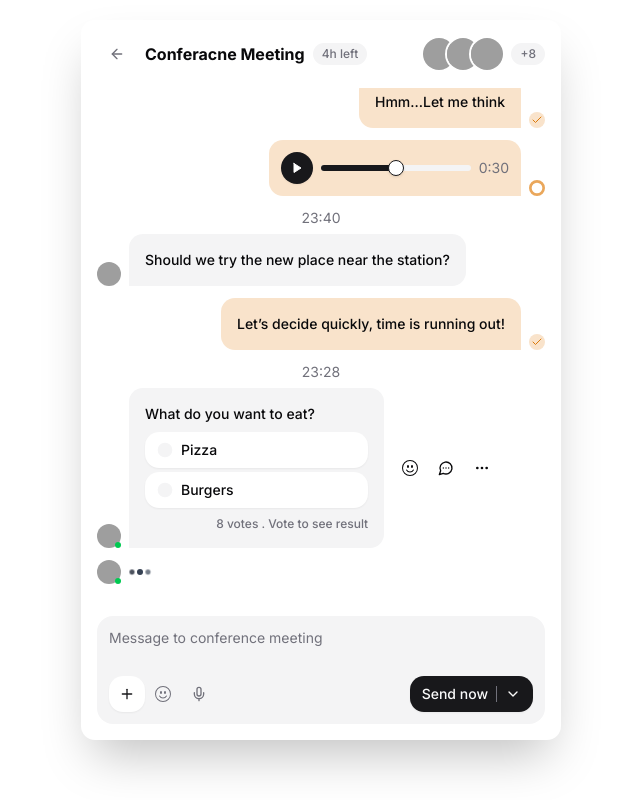
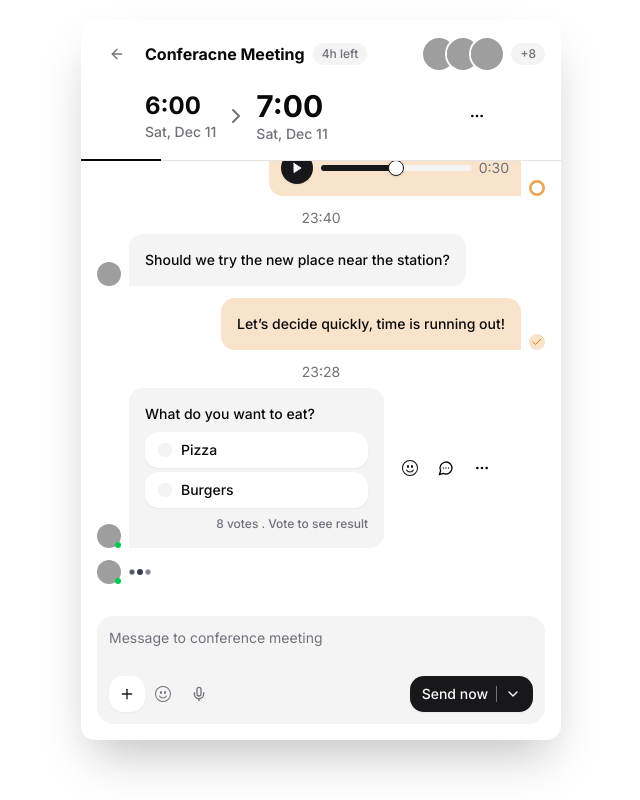
Before and after one commit to jsdev-robin/chat-layout, a React (Vite) app: page / in a window 1280 px wide. Shown: the whole page, without its empty margins (319-959 px from the left). Built offline with nearby package versions, Linux system fonts and the light colour scheme; grey boxes are pictures that could not be loaded.

Commit message:
fix: remove unused imports and clean up ChatHeader component

```diff
--- a/src/components/chat/ChatHeader.tsx
+++ b/src/components/chat/ChatHeader.tsx
@@ -48,7 +48,7 @@ const ChatHeader = () => {
           </Badge>
         </div>
       </div>
-      <div className="flex items-center justify-between border-b border-border pb-4 px-4 md:px-8 lg:px-16 relative before:absolute before:w-20 before:h-0.5 before:bg-foreground before:-bottom-px before:left-0 not-portrait:hidden">
+      <div className="flex items-center justify-between border-b border-border pb-4 px-4 md:px-8 lg:px-16 relative before:absolute before:w-20 before:h-0.5 before:bg-foreground before:-bottom-px before:left-0 max-md:landscape:hidden">
         <div className="flex items-center gap-2">
           <div>
             <Heading as="h5" className="font-bold">
```
